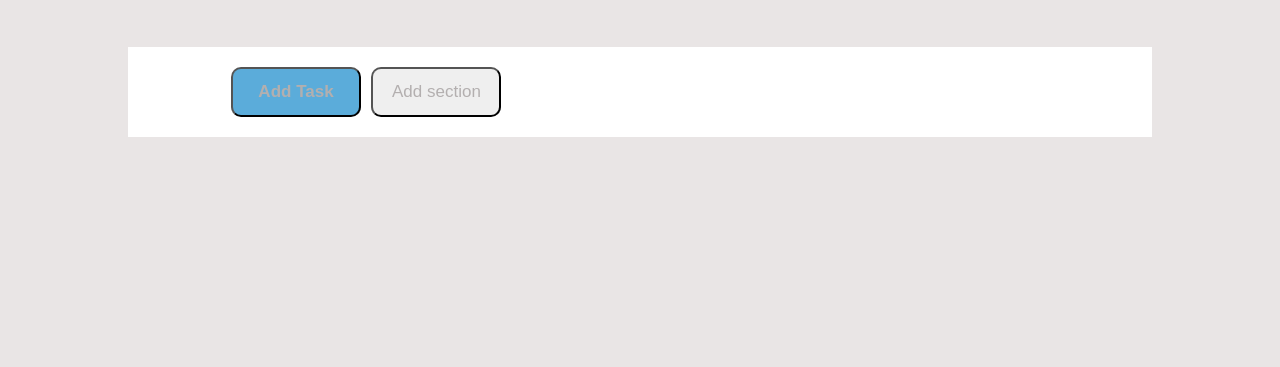
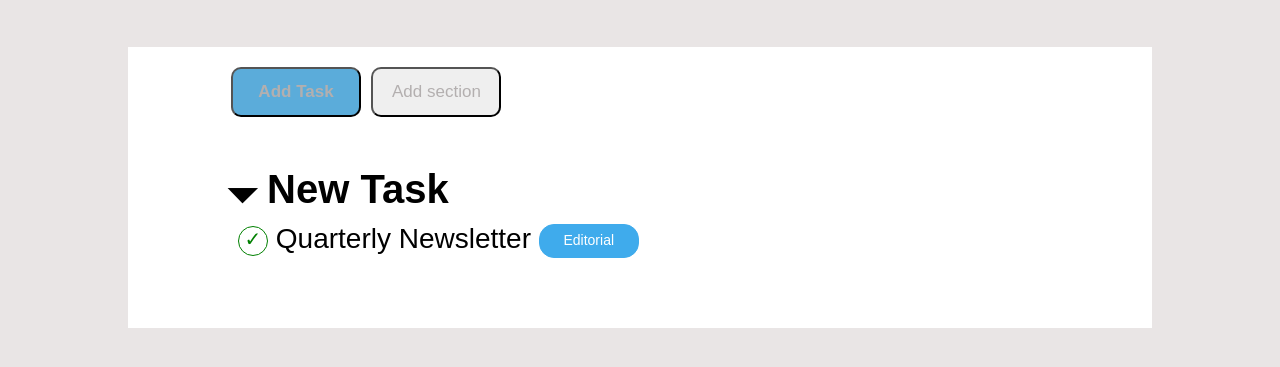
Before and after one commit to mannuccimattia/html-css-toboolist, a plain HTML site: page index.html in a window 1280 px wide. Shown: the part 143-510 px from the top of the page. Drawn offline with Linux system fonts and the light colour scheme.

Commit message:
[UPD] Done index main first list element

```diff
--- a/css/style.css
+++ b/css/style.css
@@ -33,6 +33,7 @@ h1{
 /* end header */
 
 /* main */
+  /* buttons */
 main{
   width: 80%;
   margin: 50px auto;
@@ -40,7 +41,7 @@ main{
   background-color: #fff;
 }
 
-.container{
+.inline-block{
   display: inline-block;
 }
 
@@ -57,3 +58,49 @@ main{
   font-weight: 700;
   background-color: #5BACDA;
 }
+  /* end buttons */
+
+  /* list */
+.list-style{
+  list-style: none;
+}
+
+.main-list{
+  margin: 50px 0px;
+  font-size: 40px;
+  font-weight: 800;
+}
+
+.sub-list{
+  font-size: 28px;
+  font-weight: 100;
+  margin: 10px 10px;
+}
+
+.symbol{
+  width: 30px;
+  height: 30px;
+  border-radius: 50%;
+  text-align: center;
+  font-size: 20px;
+}
+
+.tick{
+  color: green;
+  border: 1px solid green;
+}
+
+.infobox{
+  width: 100px;
+  height: 34px;
+  border-radius: 15px;
+  color: #fff;
+  font-size: 14px;
+  text-align: center;
+  padding-top: 7px;
+}
+
+.infoblue{
+  background-color: #3FABEC;
+  border: 1px solid #3FABEC;
+}
--- a/index.html
+++ b/index.html
@@ -13,15 +13,33 @@
       <h1 class="w-100 v-align-middle">Toboolist</h1>
     </header>
     <!-- main -->
+      <!-- buttons -->
     <main>
       <div class="container">
-        <span class="content">
+        <span class="inline-block">
           <button class="button-size" id="task-button">Add Task</button>
         </span>
-        <span class="content">
+        <span class="inline-block">
           <button class="button-size" id="section-button">Add section</button>
         </span>
       </div>
+      <!-- list -->
+     <div >
+      <ul class="main-list list-style">
+        <li>
+          <span>&#x1F783; New Task</span>
+          <ul class="sub-list list-style">
+            <li>
+              <span>
+                <span class="tick symbol v-align-middle">&#x2713;</span> Quarterly Newsletter
+              </span>
+              <span class="infobox infoblue v-align-middle">Editorial</span>
+            </li>
+          </ul>
+        </li>
+      </ul>
+     </div>
+
     </main>
   </body>
 </html>
```
